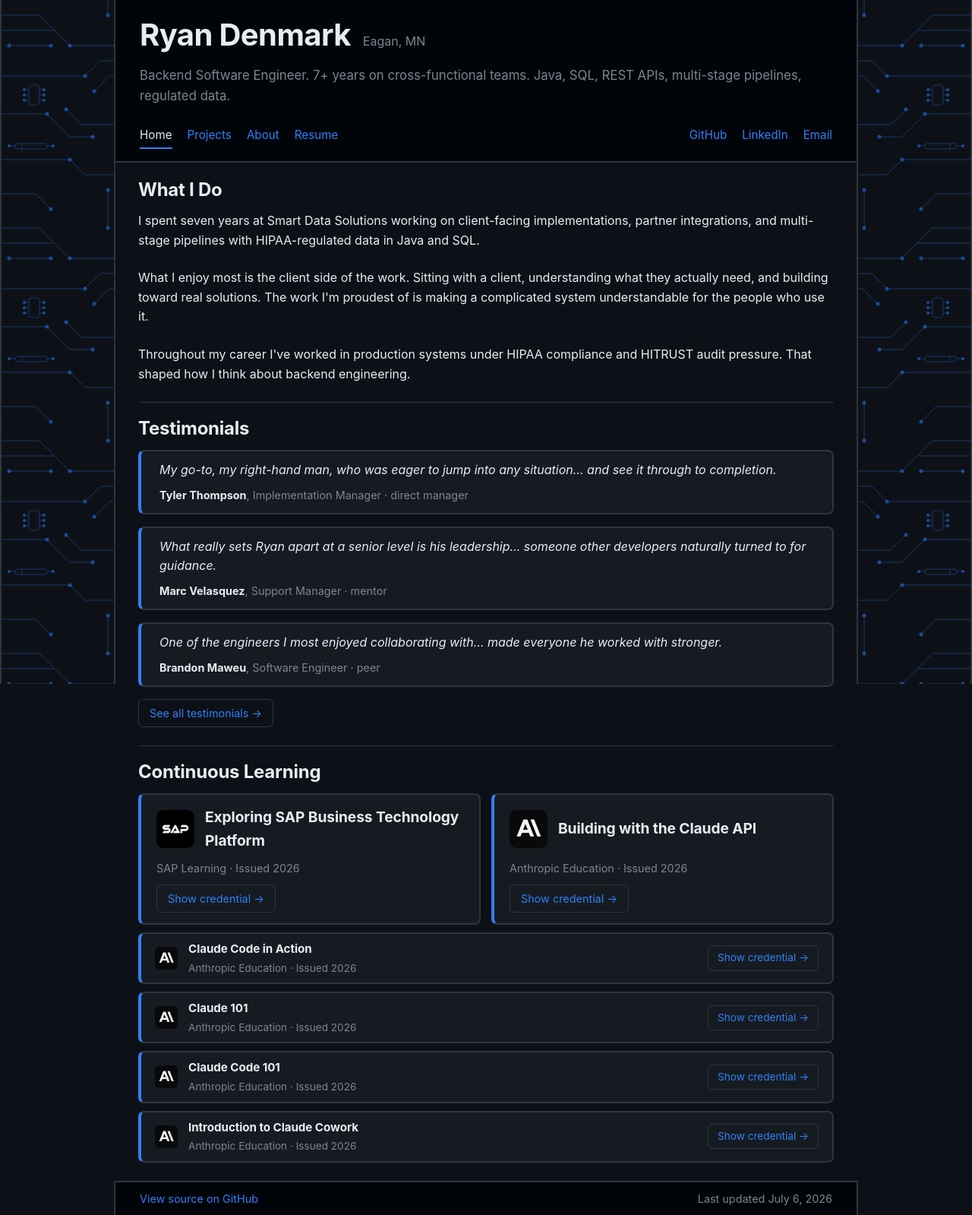
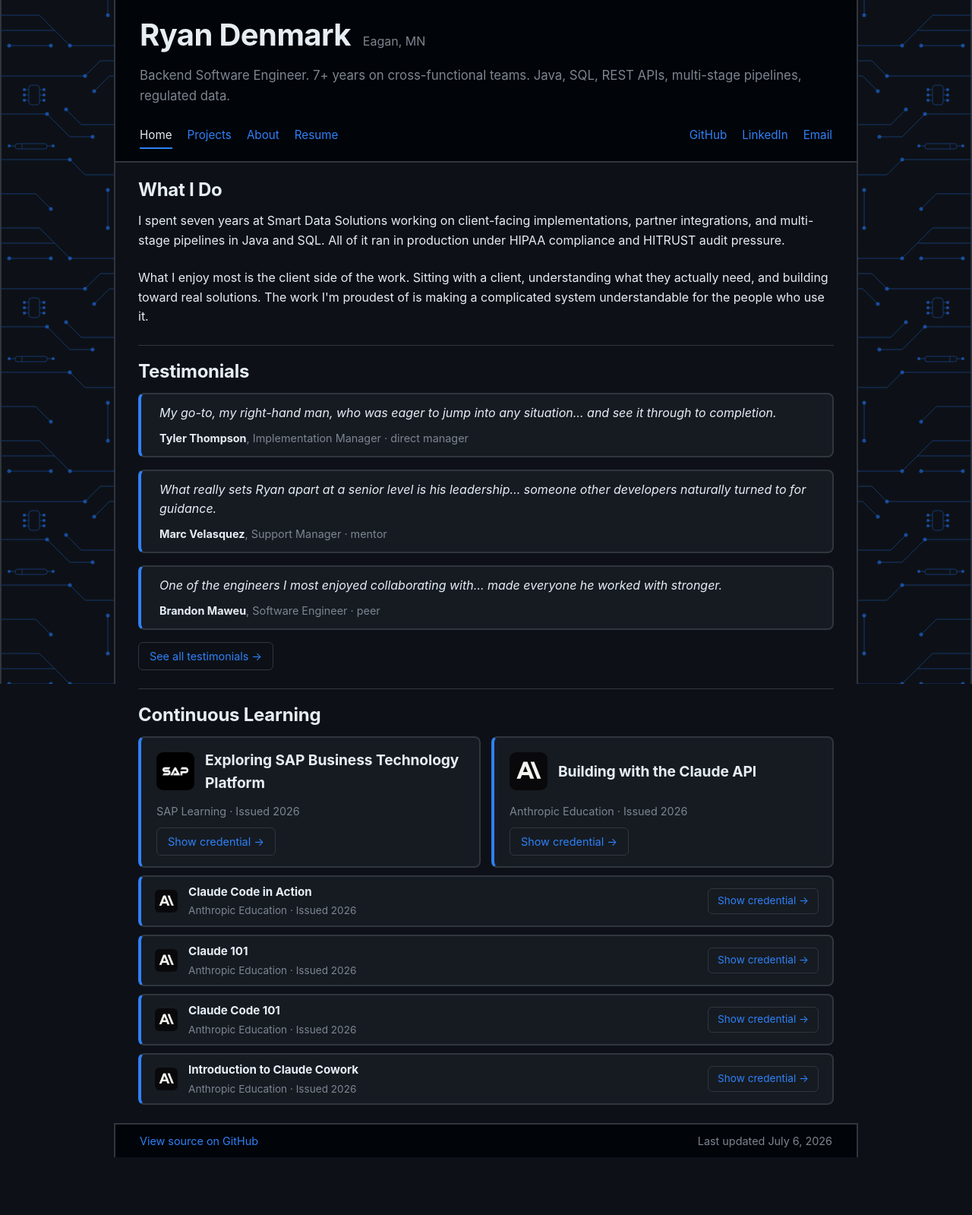
Before and after one commit to rwdenmark/rwdenmark.github.io, a Jekyll site: the page built from index.html, in a window 1280 px wide. Shown: the whole page at 76% size. Built offline with Jekyll 4.4.1, drawn with Linux system fonts in a browser that asks for light colours; after the commit the page ends 1523 px from its top, so only the background shows below that.

Commit message:
Data drive utilities and testimonials, fix failover probe, recompress recurve thumb

```diff
--- a/_layouts/default.html
+++ b/_layouts/default.html
@@ -104,6 +104,9 @@
     </svg>
     <svg class="bg-half bg-half-left bg-pulse" xmlns="http://www.w3.org/2000/svg">
       <defs>
+        <!-- These stroke-dasharray values pair with the animation durations in
+             assets/style.css (.pa/.pb/.pc) and the L, START_S, DASH, DUR constants
+             in assets/script.js. Change one and the other two must change with it. -->
         <path id="wire-a" d="M0,40 H70 L90,60 H150 L170,40 H350 L370,60 H430 L450,40 H630 L650,60 H710 L730,40 H910 L930,60 H990 L1010,40 H1160" stroke-dasharray="18 1208.28"/>
         <path id="wire-b" d="M0,100 H110 L130,80 H190 L210,100 H390 L410,80 H470 L490,100 H670 L690,80 H750 L770,100 H950 L970,80 H1030 L1050,100 H1160" stroke-dasharray="18 1208.28"/>
         <path id="wire-c" d="M0,210 H90 L110,230 H170 L190,210 H370 L390,230 H450 L470,210 H650 L670,230 H730 L750,210 H930 L950,230 H1010 L1030,210 H1160" stroke-dasharray="18 1208.28"/>
--- a/assets/script.js
+++ b/assets/script.js
@@ -167,6 +167,9 @@
     var svgs = document.querySelectorAll('.bg-pulse');
     if (!svgs.length) return;
     var NS = 'http://www.w3.org/2000/svg';
+    // L, START_S, DASH, and DUR pair with the stroke-dasharray values in
+    // _layouts/default.html (wire-a/b/c) and the animation durations in
+    // assets/style.css (.pa/.pb/.pc). Change one and the other two must change with it.
     var TILE = 280, MAXT = 30, L = 1226.28, START_S = 889.71, DASH = 18, STEP = 1 / 30;
     var S_MIN = 521.45, S_MAX = 1085.652;
     var DUR = { pa: 20, pb: 857 / 30, pc: 706 / 30 };
--- a/assets/style.css
+++ b/assets/style.css
@@ -74,6 +74,9 @@
   animation-iteration-count: infinite, 1;
   animation-fill-mode: none, forwards;
 }
+/* These durations pair with the stroke-dasharray values in _layouts/default.html
+   (wire-a/b/c) and the L, START_S, DASH, DUR constants in assets/script.js.
+   Change one and the other two must change with it. */
 .bg-pulse .pa { animation-duration: 20s, 0.2s;       animation-timing-function: steps(600), ease-out; }
 .bg-pulse .pb { animation-duration: 28.56667s, 0.2s; animation-timing-function: steps(857), ease-out; }
 .bg-pulse .pc { animation-duration: 23.53333s, 0.2s; animation-timing-function: steps(706), ease-out; }
@@ -202,8 +205,8 @@
 .reference-card blockquote p:last-child { margin-bottom: 0; }
 .testimonial-attribution { margin: 0; font-size: 0.9rem; color: var(--muted); }
 .testimonial-attribution strong { color: var(--text); }
-.testimonial-attribution a, .testimonial-attribution a:visited, .reference-meta a, .reference-meta a:visited { color: var(--accent); text-decoration: none; }
-.testimonial-attribution a:hover, .reference-meta a:hover { color: var(--accent-hover); text-decoration: underline; }
+.reference-meta a, .reference-meta a:visited { color: var(--accent); text-decoration: none; }
+.reference-meta a:hover { color: var(--accent-hover); text-decoration: underline; }
 .reference-header { margin-bottom: 12px; }
 .reference-name { margin: 0; font-weight: 700; font-size: 1.05rem; color: var(--text); }
 .reference-role { margin: 2px 0 0; font-size: 0.9rem; color: var(--muted); }
@@ -272,7 +275,7 @@
   margin: 0;
   font-style: italic;
 }
-.proj-dot {
+.project-dot {
   display: none;
   width: 8px;
   height: 8px;
@@ -452,7 +455,6 @@
 .gallery-tab:hover { color: var(--accent-hover); }
 .gallery-tab.active { color: var(--text); border-bottom-color: var(--accent); }
 .gallery-tab.active:hover { color: var(--text); cursor: default; }
-.gallery-tab:focus-visible { outline: 2px solid var(--accent); outline-offset: 4px; }
 
 .commits-list {
   list-style: none;
--- a/index.html
+++ b/index.html
@@ -1,30 +1,23 @@
 ---
 layout: default
 page_id: home
-title: Ryan Denmark - Software Engineer
+title: Ryan Denmark - Backend Software Engineer
 og_title: Ryan Denmark - Backend Software Engineer
 description: Backend Software Engineer. 7+ years on cross-functional teams. Java, SQL, REST APIs, multi-stage pipelines, regulated data.
 og_description: Backend Software Engineer. 7+ years on cross-functional teams. Java, SQL, REST APIs, multi-stage pipelines, regulated data.
 ---
 
 <h2 class="section-title">What I Do</h2>
-<p>I spent seven years at Smart Data Solutions working on client-facing implementations, partner integrations, and multi-stage pipelines with HIPAA-regulated data in Java and SQL.</p>
+<p>I spent seven years at Smart Data Solutions working on client-facing implementations, partner integrations, and multi-stage pipelines in Java and SQL. All of it ran in production under HIPAA compliance and HITRUST audit pressure.</p>
 <p>What I enjoy most is the client side of the work. Sitting with a client, understanding what they actually need, and building toward real solutions. The work I'm proudest of is making a complicated system understandable for the people who use it.</p>
-<p>Throughout my career I've worked in production systems under HIPAA compliance and HITRUST audit pressure. That shaped how I think about backend engineering.</p>
 
 <h2 class="section-title">Testimonials</h2>
+{% for t in site.data.testimonials %}
 <article class="testimonial-card">
-  <blockquote>My go-to, my right-hand man, who was eager to jump into any situation&hellip; and see it through to completion.</blockquote>
-  <p class="testimonial-attribution"><strong>Tyler Thompson</strong>, Implementation Manager &middot; direct manager</p>
+  <blockquote>{{ t.quote }}</blockquote>
+  <p class="testimonial-attribution"><strong>{{ t.name }}</strong>, {{ t.role }} &middot; {{ t.relation }}</p>
 </article>
-<article class="testimonial-card">
-  <blockquote>What really sets Ryan apart at a senior level is his leadership&hellip; someone other developers naturally turned to for guidance.</blockquote>
-  <p class="testimonial-attribution"><strong>Marc Velasquez</strong>, Support Manager &middot; mentor</p>
-</article>
-<article class="testimonial-card">
-  <blockquote>One of the engineers I most enjoyed collaborating with&hellip; made everyone he worked with stronger.</blockquote>
-  <p class="testimonial-attribution"><strong>Brandon Maweu</strong>, Software Engineer &middot; peer</p>
-</article>
+{% endfor %}
 <p class="testimonials-all"><a href="{{ '/references.html' | relative_url }}">See all testimonials &rarr;</a></p>
 
 <h2 class="section-title">Continuous Learning</h2>
```
Also changed, not shown: _data/projects.yml (+5 -5 lines), _data/testimonials.yml (added, +13 -0 lines), _data/utilities.yml (added, +12 -0 lines), projects.html (+28 -47 lines), .github/workflows/visit-alert.yml, projects/edi-format-converter.webp (renamed from projects/EDI-Format-Converter.webp), projects/recurve.webp, 1 other file.
